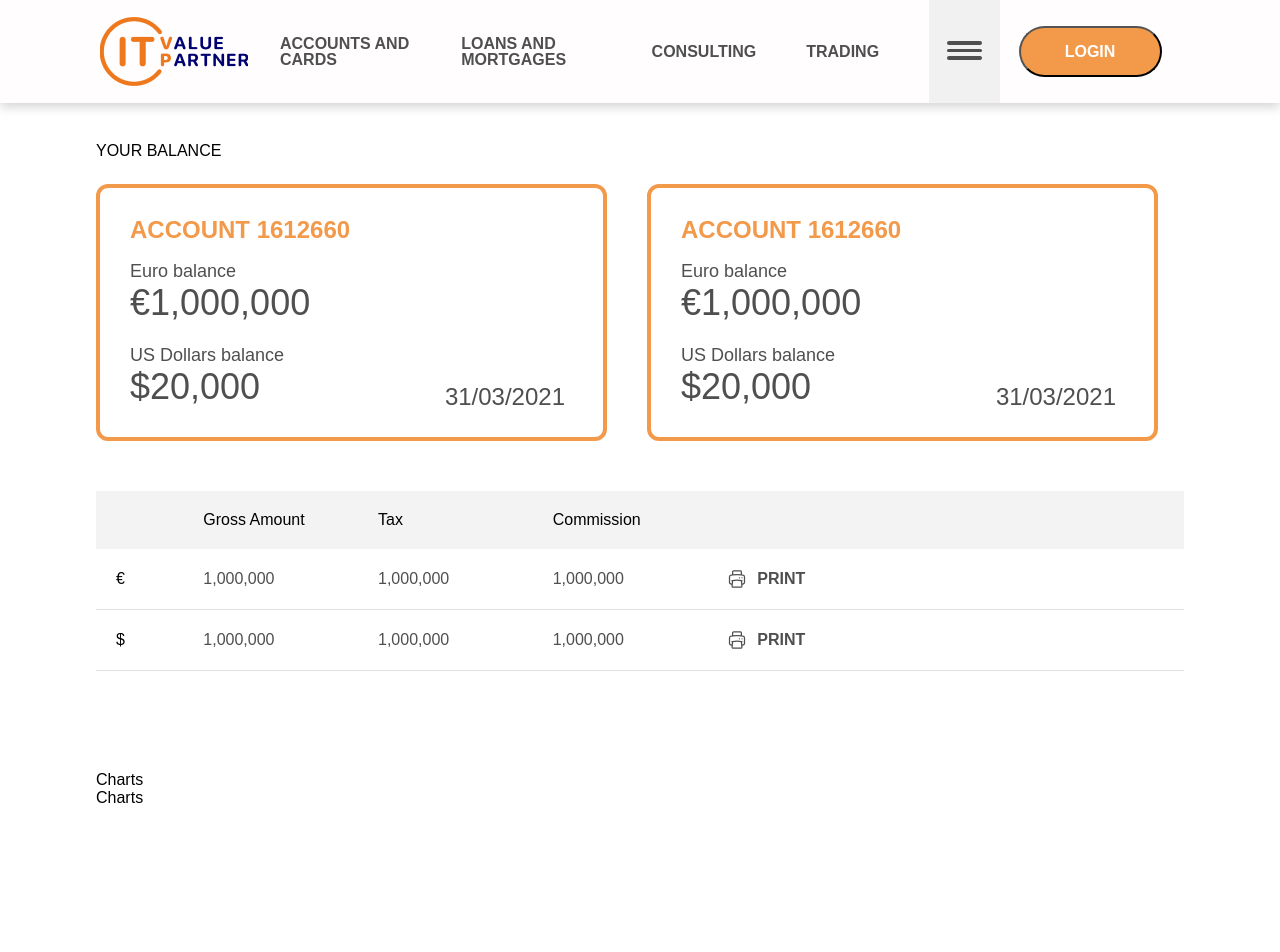
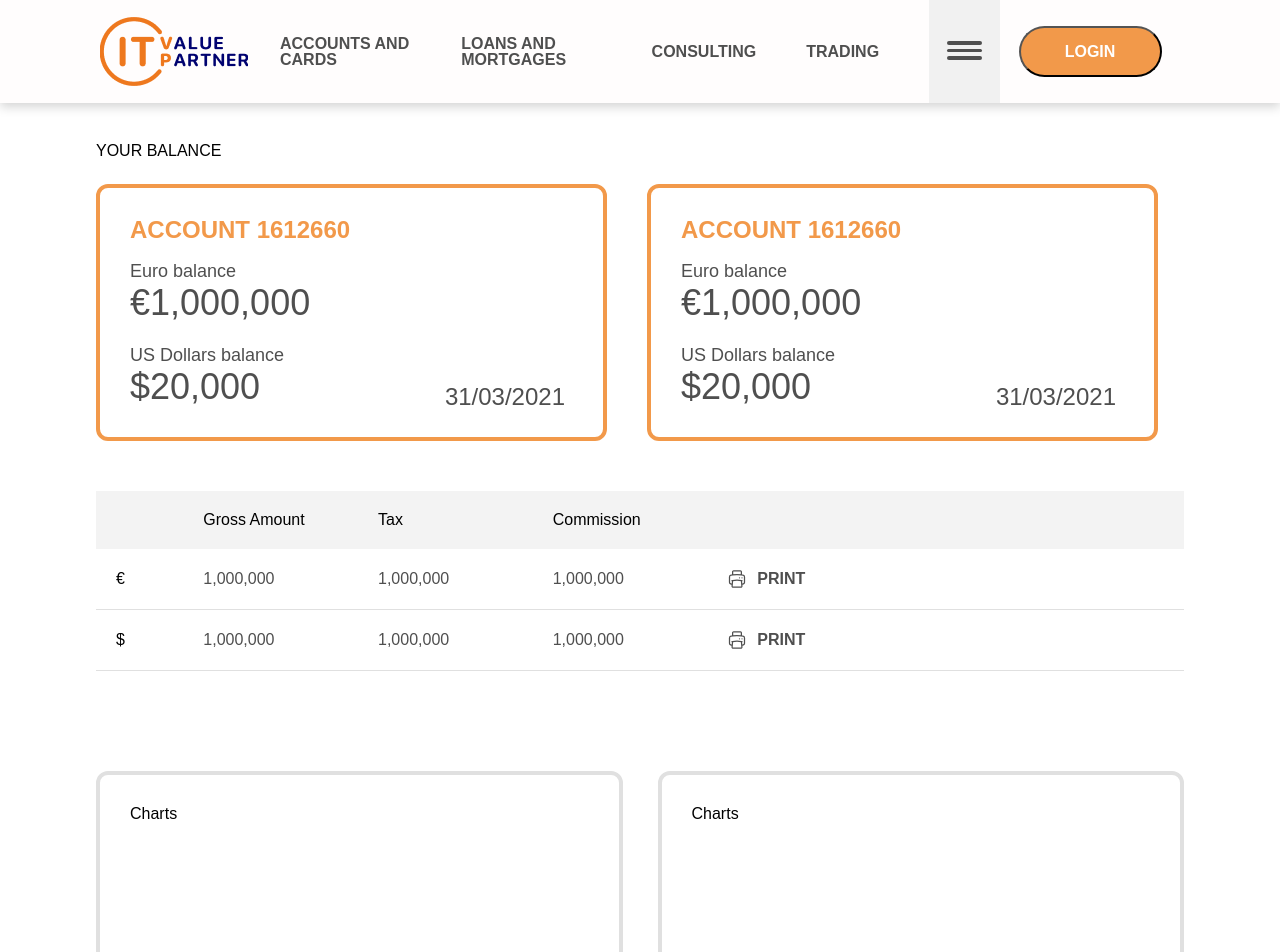
Before and after one commit to coccigabry/ITVP_accountStatementTest, a React (Vite) app in the folder client/: page /balance in a window 1280 px wide. Shown: the top 952 px of the page. Before the commit the page ends 807 px from the top, so only its background shows below. Built offline with nearby package versions, Linux system fonts and the light colour scheme.

Commit message:
UI completed, starting functionality

```diff
--- a/client/src/components/Charts.jsx
+++ b/client/src/components/Charts.jsx
@@ -2,7 +2,7 @@ import React from 'react'
 
 const Charts = () => {
   return (
-    <div>Charts</div>
+    <div className='chartsWrapper'>Charts</div>
   )
 }
 
--- /dev/null
+++ b/client/src/styles/components/_charts.scss
@@ -0,0 +1,7 @@
+.chartsWrapper {
+    @include WxH(545px, 345px);
+    background: #FFFFFF;
+    border: 4px solid #E0E0E0;
+    border-radius: 12px;
+    padding: 30px;
+}
--- a/client/src/styles/pages/_balance.scss
+++ b/client/src/styles/pages/_balance.scss
@@ -25,3 +25,9 @@
 .specsContainer {
     margin-bottom: 100px;
 }
+
+.ChartsContainer {
+    @include flex(center, flex-start);
+    gap: 35px;
+    margin-bottom: 150px;
+}
--- a/client/src/styles/style.css
+++ b/client/src/styles/style.css
@@ -100,6 +100,14 @@
 
 .specsContainer {
   margin-bottom: 100px;
+}
+
+.ChartsContainer {
+  display: flex;
+  align-items: center;
+  justify-content: flex-start;
+  gap: 35px;
+  margin-bottom: 150px;
 }
 
 .headerContainer {
@@ -313,4 +321,13 @@
   width: 20px;
   height: 20px;
   color: #4F4F4F;
+}
+
+.chartsWrapper {
+  width: 545px;
+  height: 345px;
+  background: #FFFFFF;
+  border: 4px solid #E0E0E0;
+  border-radius: 12px;
+  padding: 30px;
 }/*# sourceMappingURL=style.css.map */
--- a/client/src/styles/style.scss
+++ b/client/src/styles/style.scss
@@ -9,3 +9,4 @@
 @import './components/header';
 @import './components/accountCard';
 @import './components/specs';
+@import './components/charts';
```
Also changed, not shown: 1 other file (tests, documents, lock files or other folders).
